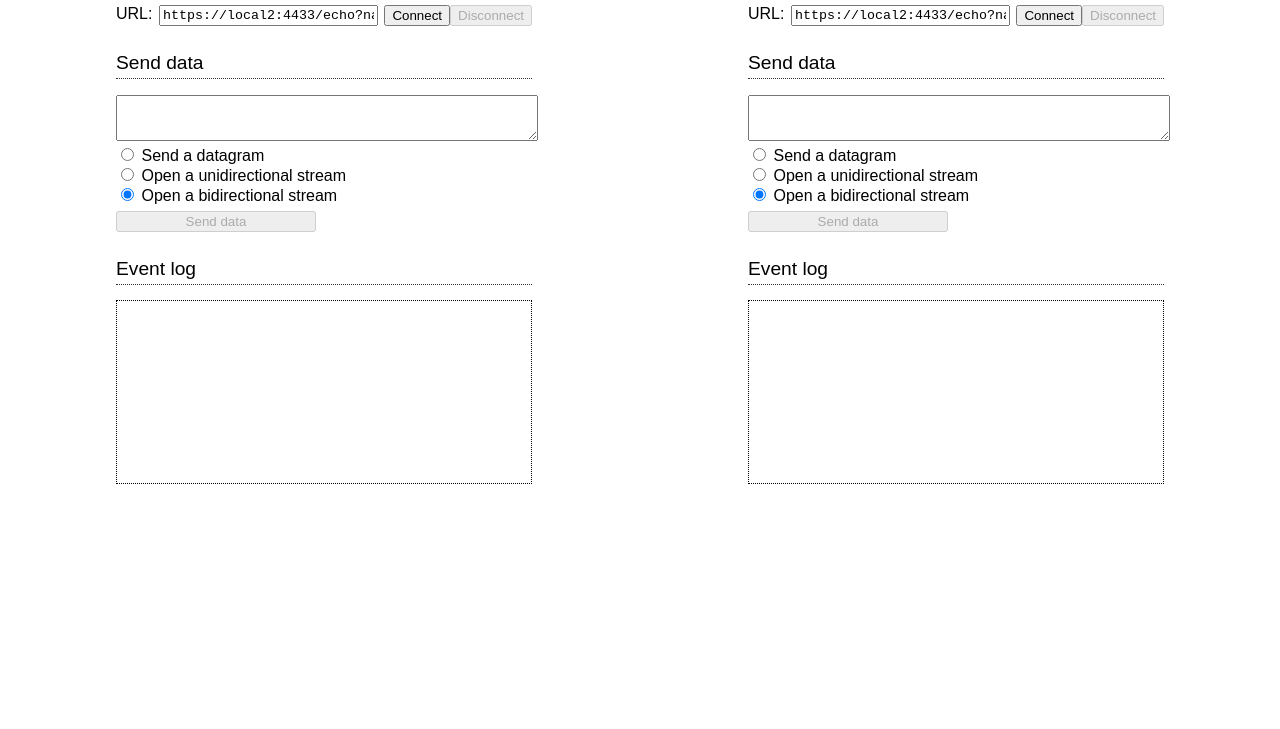
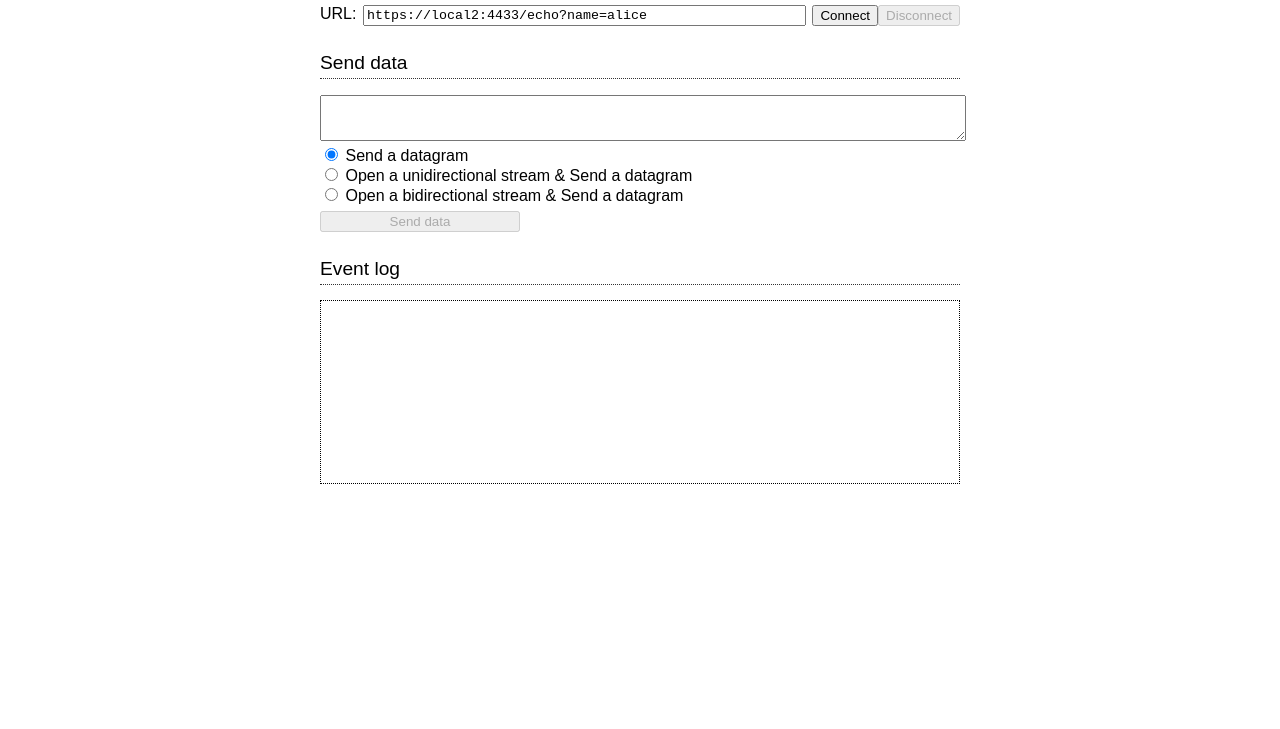
Before and after one commit to q-u-q/quail-web-demo, a plain HTML site: page echo/index.html in a window 1280 px wide. Shown: the part 71-800 px from the top of the page. Drawn offline with Linux system fonts and the light colour scheme.

Commit message:
update echo

```diff
--- a/echo/index.html
+++ b/echo/index.html
@@ -7,6 +7,10 @@
 <script src="index.js"></script>
 <meta name="viewport" content="width=device-width, initial-scale=1">
 <style>
+  :root {
+    --width: 40em;
+  }
+
   body {
     font-family: sans-serif;
   }
@@ -43,9 +47,9 @@
   .tool {
     flex-grow: 1;
     margin: 0 auto;
-    max-width: 26em;
+    max-width: var(--width);
     padding: 0 1em;
-    width: 26em;
+    width: var(--width);
   }
 
   .input-line {
@@ -85,7 +89,7 @@
   <div class="top">
     <div class="tool">
       <div>
-        <h2>Alice</h2>
+        <h2>Echo</h2>
         <div class="input-line">
           <label for="url">URL:</label>
           <input type="text" name="url" id="alice-url" value="https://local2:4433/echo?name=alice">
@@ -98,16 +102,16 @@
         <form name="alice-sending">
           <textarea name="data" id="data"></textarea>
           <div>
-            <input type="radio" name="sendtype" value="datagram" id="datagram">
+            <input type="radio" name="sendtype" value="datagram" id="datagram" checked>
             <label for="datagram">Send a datagram</label>
           </div>
           <div>
             <input type="radio" name="sendtype" value="unidi" id="unidi-stream">
-            <label for="unidi-stream">Open a unidirectional stream</label>
+            <label for="unidi-stream">Open a unidirectional stream & Send a datagram</label>
           </div>
           <div>
-            <input type="radio" name="sendtype" value="bidi" id="bidi-stream" checked>
-            <label for="bidi-stream">Open a bidirectional stream</label>
+            <input type="radio" name="sendtype" value="bidi" id="bidi-stream">
+            <label for="bidi-stream">Open a bidirectional stream & Send a datagram</label>
           </div>
           <input type="button" class="send" id="alice-send" name="send" value="Send data" disabled onclick="sendData('alice')">
         </form>
@@ -118,41 +122,6 @@
         </ul>
       </div>
     </div>
-    <div class="tool">
-      <div>
-        <h2>Bob</h2>
-        <div class="input-line">
-          <label for="url">URL:</label>
-          <input type="text" name="url" id="bob-url" value="https://local2:4433/echo?name=bob">
-          <input type="button" id="bob-connect" value="Connect" onclick="connect('bob')">
-          <input type="button" id="bob-disconnect" value="Disconnect" onclick="disconnect('bob')" disabled>
-        </div>
-      </div>
-      <div>
-        <h2>Send data</h2>
-        <form name="bob-sending">
-          <textarea name="data" id="data"></textarea>
-          <div>
-            <input type="radio" name="sendtype" value="datagram" id="datagram">
-            <label for="datagram">Send a datagram</label>
-          </div>
-          <div>
-            <input type="radio" name="sendtype" value="unidi" id="unidi-stream">
-            <label for="unidi-stream">Open a unidirectional stream</label>
-          </div>
-          <div>
-            <input type="radio" name="sendtype" value="bidi" id="bidi-stream" checked>
-            <label for="bidi-stream">Open a bidirectional stream</label>
-          </div>
-          <input type="button" class='send' id="bob-send" name="send" value="Send data" disabled onclick="sendData('bob')">
-        </form>
-      </div>
-      <div>
-        <h2>Event log</h2>
-        <ul id="bob-event-log" class="event-log">
-        </ul>
-      </div>
-    </div>
   </div>
 
 </body>
```
